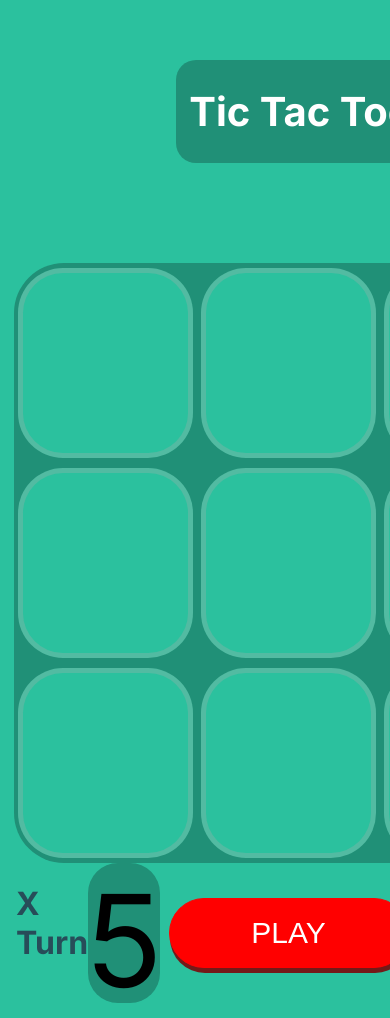
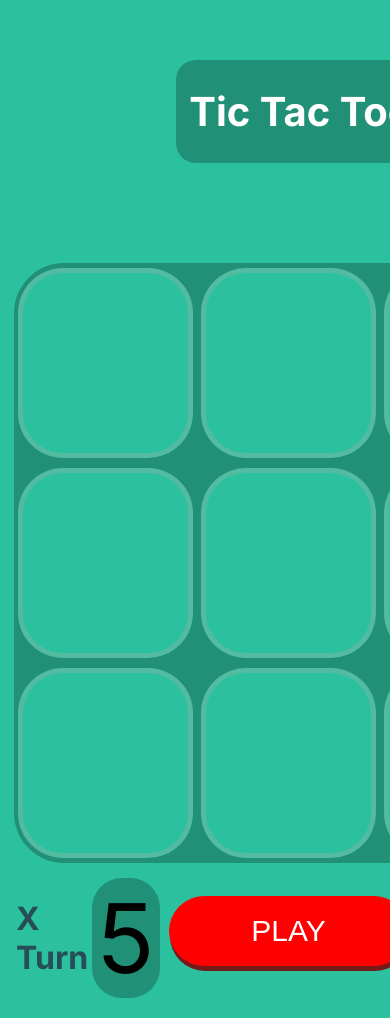
Before and after one commit to Willd233/Tic-Tac-Toe, a Next.js app: page / in a window 390 px wide. Shown: the top 1018 px of the page. Built offline with nearby package versions, Linux system fonts and the light colour scheme.

Commit message:
version 400px v3.1

```diff
--- a/src/app/component/Grid/index.scss
+++ b/src/app/component/Grid/index.scss
@@ -7,6 +7,7 @@
   grid-template-columns: repeat(3, 1fr);
   align-items: center;
   justify-items: center;
+
   @media (max-width: 500px) {
     width: 150%;
   }
@@ -23,7 +24,7 @@
   }
 
   @media (max-width: 1000px) {
-  h1{
+    h1 {
       font-size: 2rem;
     }
   }
@@ -39,9 +40,12 @@
   justify-content: center;
   align-items: center;
   border-radius: 30px;
+
   @media (max-width: 1000px) {
-    width: 50%;
-    height: 140px;
+    width: 65%;
+    height: 120px;
+    font-size: 6rem;
+
   }
 }
 
@@ -70,16 +74,19 @@
   display: grid;
   justify-content: space-evenly;
   justify-items: center;
+
   @media (max-width: 1000px) {
     grid-column: 1/2;
     grid-row: 2/2;
     display: flex;
+    margin-top: 15px;
   }
 
 }
 
-.O{
+.O {
   @extend .X;
+
   @media (max-width: 1000px) {
     grid-column: 3/4;
     grid-row: 2/4;
@@ -94,10 +101,12 @@ section {
   margin: 0 auto;
   border-radius: 50px;
   background: $bg-color-2;
+
   @media (max-width: 1000px) {
     grid-column: 1/4;
     grid-row: 1/2;
   }
+
   @media (max-width: 400px) {
     width: 98%;
   }
--- a/src/app/component/TurnTimer/StartButton.scss
+++ b/src/app/component/TurnTimer/StartButton.scss
@@ -15,6 +15,7 @@ button {
     grid-column: 3/2;
     grid-row: 2/3;
   }
+
   @media (max-width: 400px) {
     margin: 0;
   }
@@ -27,6 +28,7 @@ margin: 0;
   }
 
 }
+
 .in-progress {
   margin: 50px;
   width: 300px;
--- a/src/app/layout.scss
+++ b/src/app/layout.scss
@@ -23,10 +23,11 @@ body {
     @media (max-width: 1000px) {
         margin-bottom: 25px;
 
-        h1{
+        h1 {
             font-size: 2.5rem;
         }
     }
+
     @media (max-width: 500px) {
         width: 70%;
         margin: 60px 45%;
```
Lines whose indentation alone changed are shown as unchanged.
